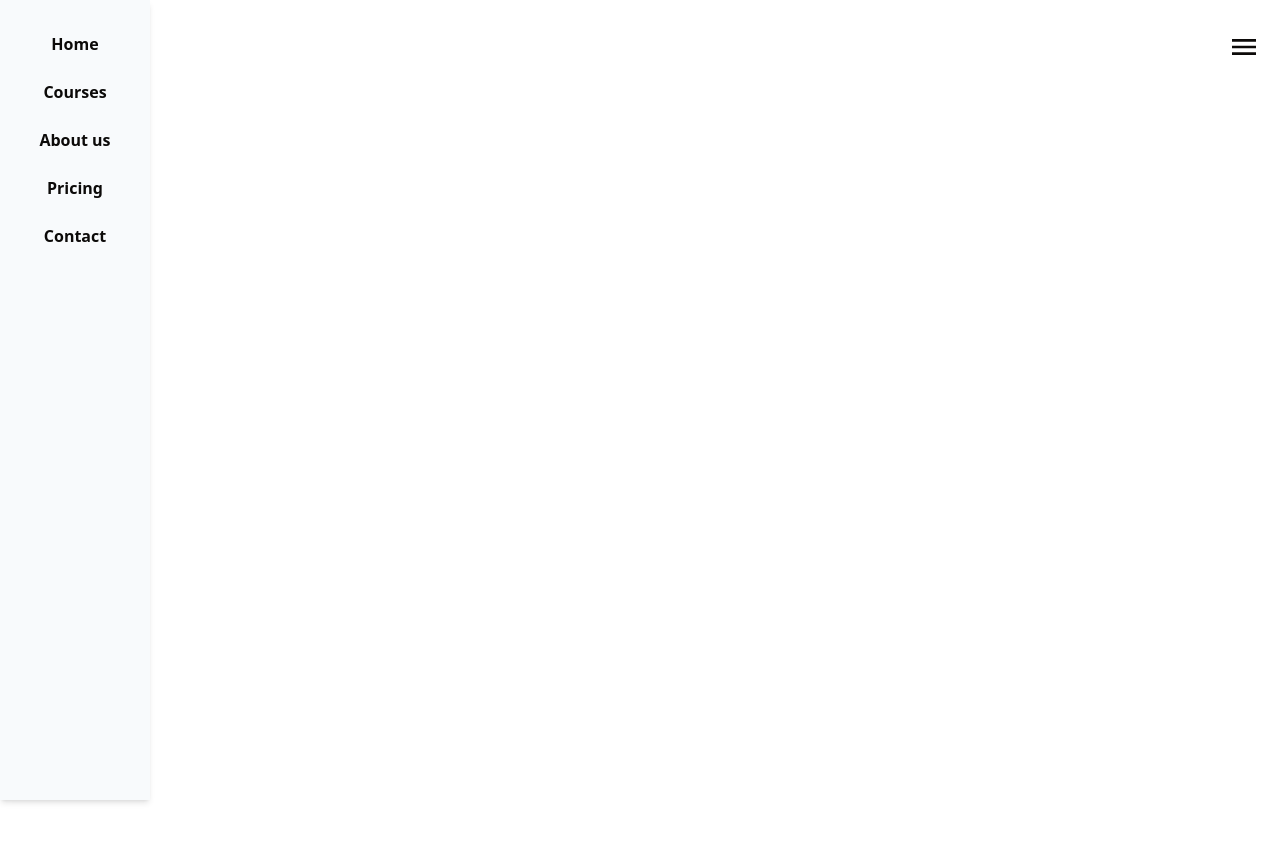
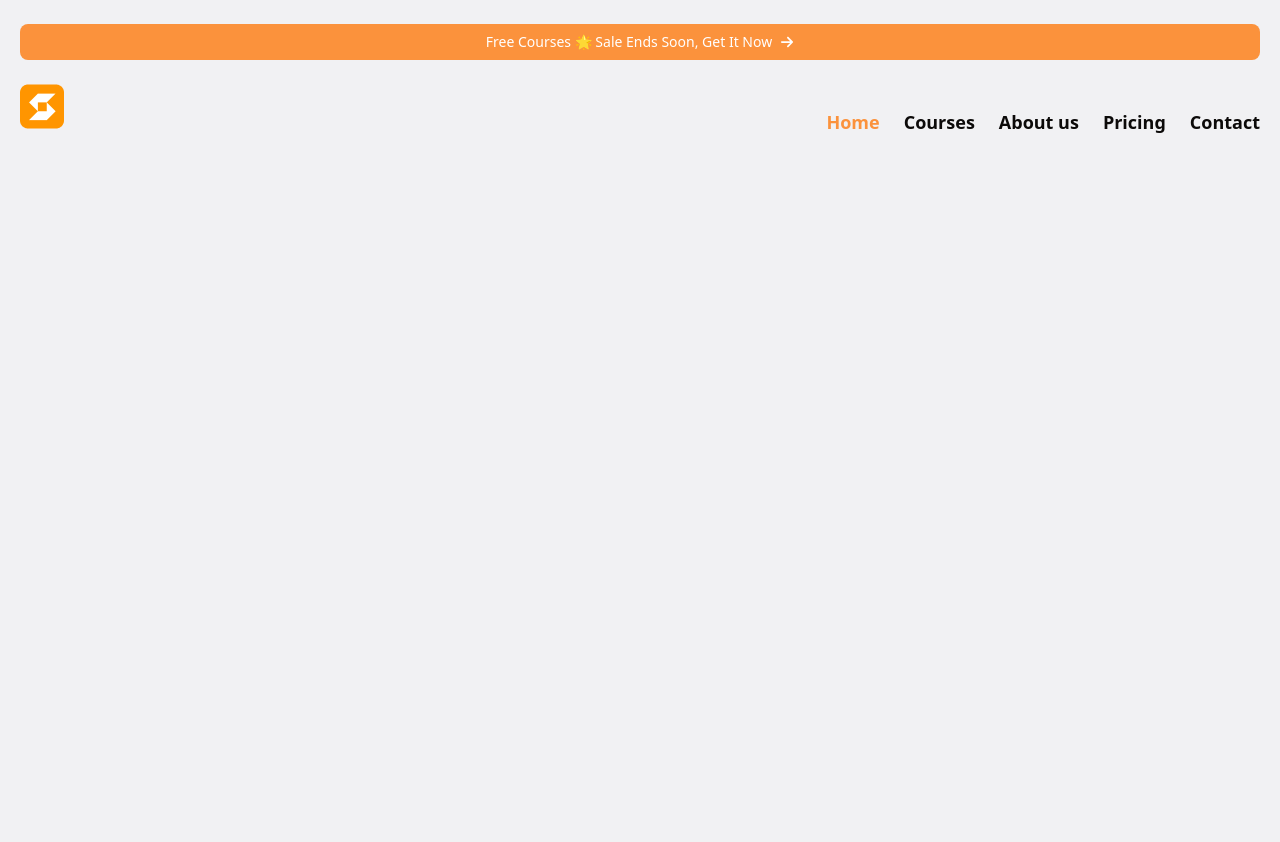
Before and after one commit to Rifkynur/modena-course, a Next.js app: page / in a window 1280 px wide. Shown: the top 842 px of the page. Built offline with nearby package versions, Linux system fonts and the light colour scheme.

Commit message:
finish navbar

```diff
--- a/src/app/globals.css
+++ b/src/app/globals.css
@@ -4,7 +4,9 @@
 @tailwind utilities;
 
 @theme {
+    --color-avocado-100: red;
     --font-inter:  "Inter", sans-serif;
+    --color-midnight: #121063;
 }
  .container {
   margin-inline:auto ;
@@ -26,7 +28,6 @@
       max-width: 96rem;
     }
   }
-
 
 @layer base {
   :root {
--- a/src/app/layout.tsx
+++ b/src/app/layout.tsx
@@ -21,7 +21,7 @@ export default function RootLayout({
   return (
     <html lang="en">
       <body
-        className={`${inter.variable} antialiased`}
+        className={`${inter.variable} antialiased bg-[#F1F1F3]`}
       >
         <Navbar/>
         {children}
--- a/src/components/layout/Navbar.tsx
+++ b/src/components/layout/Navbar.tsx
@@ -1,19 +1,31 @@
 'use client'
 import React,{useState} from 'react'
 import Link from 'next/link'
-import { IoMdMenu } from "react-icons/io";
+import { HiMenuAlt3 } from "react-icons/hi";
+import { IoIosCloseCircleOutline } from "react-icons/io";
+import { usePathname } from 'next/navigation';
+import { FaArrowRight } from "react-icons/fa6";
 
 const Navbar = () => {
+  const [navbarIsOpen,setNavbarIsOpen] = useState(false)
+  const pathname = usePathname()
   return (
     <div className='container mx-auto py-6'>
+      <div className='w-full flex items-center justify-center gap-2 mb-4 text-sm text-white font-medium bg-orange-400 rounded-lg py-2'>
+        <p>Free Courses 🌟 Sale Ends Soon, Get It Now</p>
+        <FaArrowRight className=''/>
+      </div>
     <nav className='relative flex items-center justify-between'>
         <div>
             <div><img src="/Logo.png" alt="logo" /></div>
         </div>
-        <IoMdMenu className='size-8'/>
-        <ul className='font-semibold fixed bg-slate-50 h-screen top-0 bottom-0 left-0 w-[150px] shadow-md flex flex-col items-center pt-8 gap-6'>
+        <HiMenuAlt3 className='size-8 md:hidden' onClick={()=>setNavbarIsOpen(true)}/>
+        <ul className={`font-semibold fixed ${navbarIsOpen ? 'left-0' : 'left-[-100%]'} bg-slate-50 h-screen top-0 bottom-0 w-[150px] shadow-md flex flex-col items-center pt-8 gap-6 duration-300 transition-all md:static md:bg-transparent md:h-fit md:flex-row md:w-fit md:shadow-none md:text-lg`}>
+            <li className='w-full px-4 md:hidden' >
+            <IoIosCloseCircleOutline className='ms-auto size-6' onClick={()=>setNavbarIsOpen(false)}/>
+            </li>
             <li>
-                <Link href={'/'}>Home</Link>
+                <Link href={'/'} className={`${pathname == '/' ? "text-orange-400" :""}`}>Home</Link>
             </li>
               <li>
                 <Link href={'/'}>Courses</Link>
```
